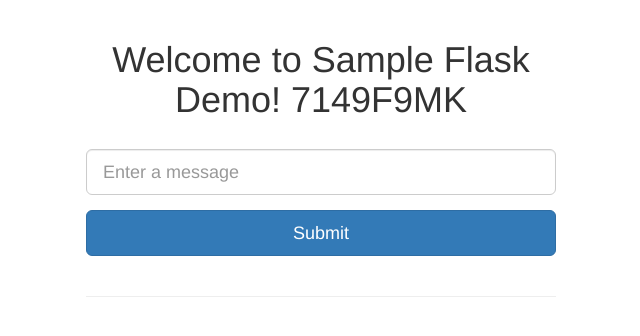
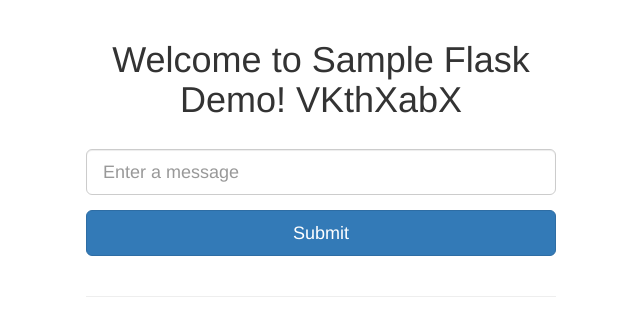
Before and after one commit to williaumwu/flask_sample, a Flask app: page / in a window 1280 px wide. Shown: the top 336 px of the page, without its empty margins (319-959 px from the left). Run offline with Flask 2, Linux system fonts and the light colour scheme; data that the repository does not hold is empty; some libraries are stand-ins or nearby versions.

Commit message:
testing change new string VKthXabX

```diff
--- a/templates/index.html
+++ b/templates/index.html
@@ -3,7 +3,7 @@
 {% block content %}
 
 <div class="text-center">
-  <h1>Welcome to Sample Flask Demo! 7149F9MK</h1>
+  <h1>Welcome to Sample Flask Demo! VKthXabX</h1>
 </div>
 
 <br>
```
Also changed, not shown: README.md.
